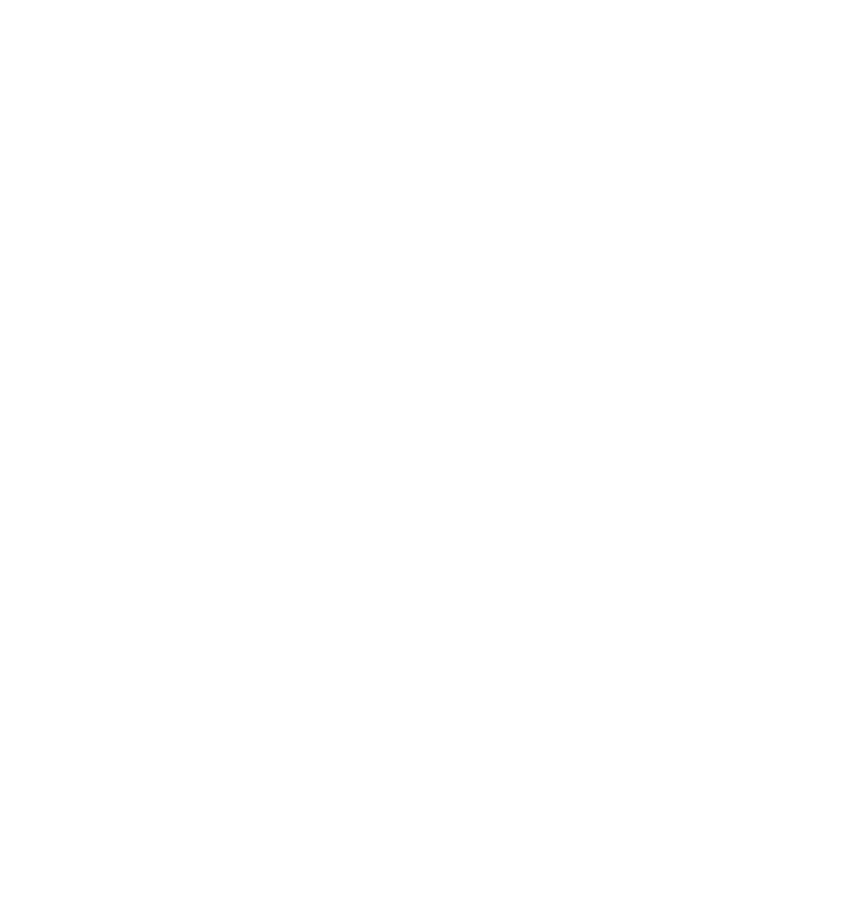
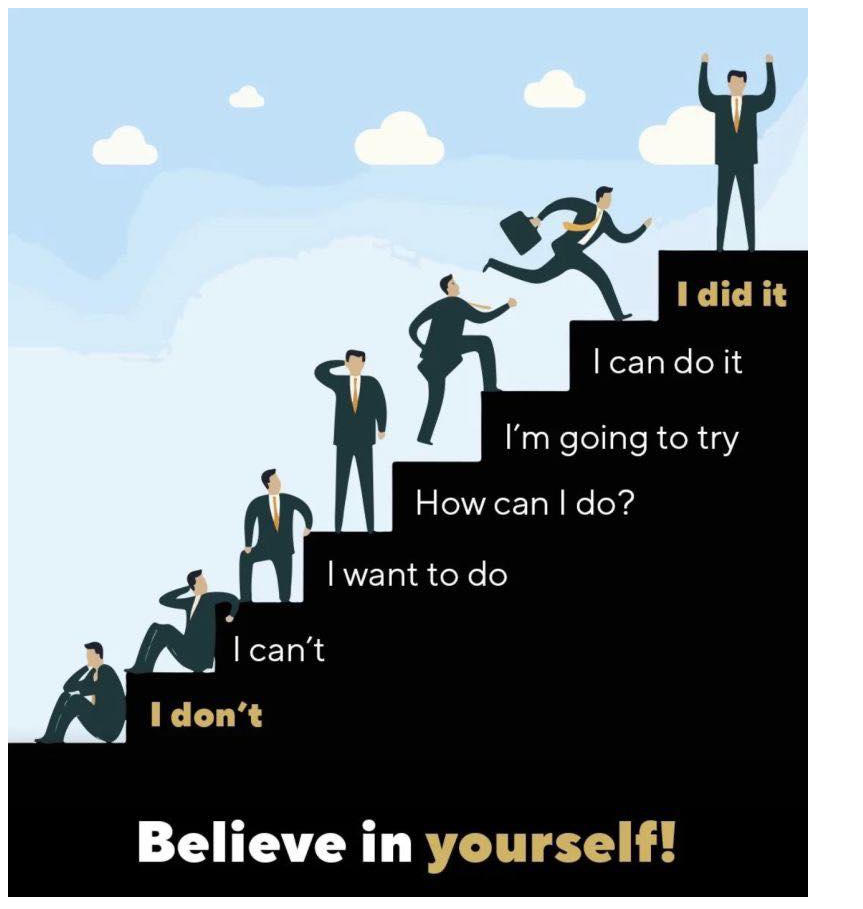
Before and after one commit to minhajul-im/AllAbout-git, a plain HTML site: page index.html in a window 1280 px wide. Shown: the whole page, without its empty margins (0-863 px from the left). Before the commit the page ends 800 px from the top, so only its background shows below. Drawn offline with Linux system fonts and the light colour scheme.

Commit message:
random img added

```diff
--- a/index.html
+++ b/index.html
@@ -12,6 +12,7 @@
 </head>
 
 <body>
+    <img src="./images/280738357_571270564358825_6221473404572091740_n.jpg" alt="MinhaJ">
 
 
 </body>
```
